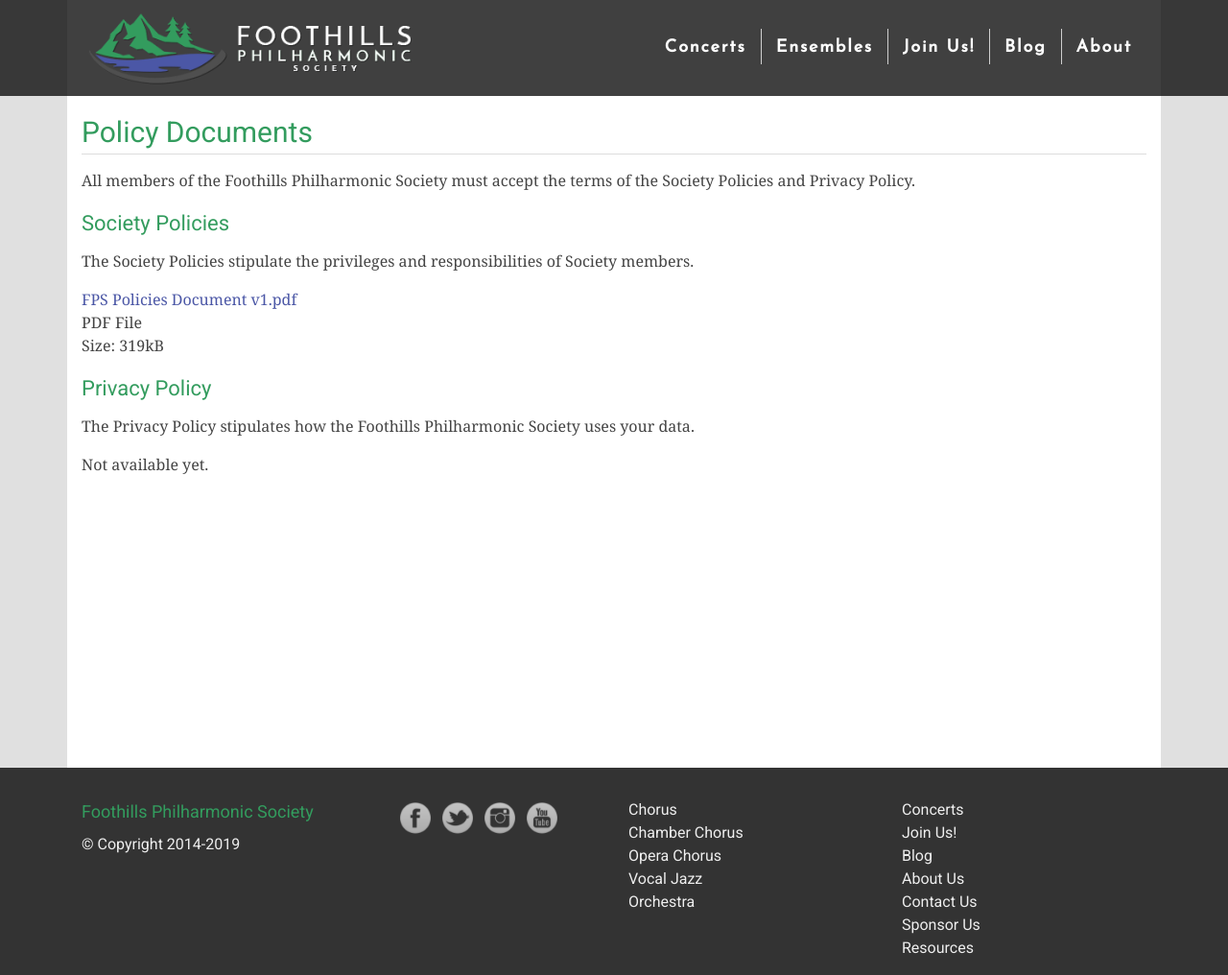
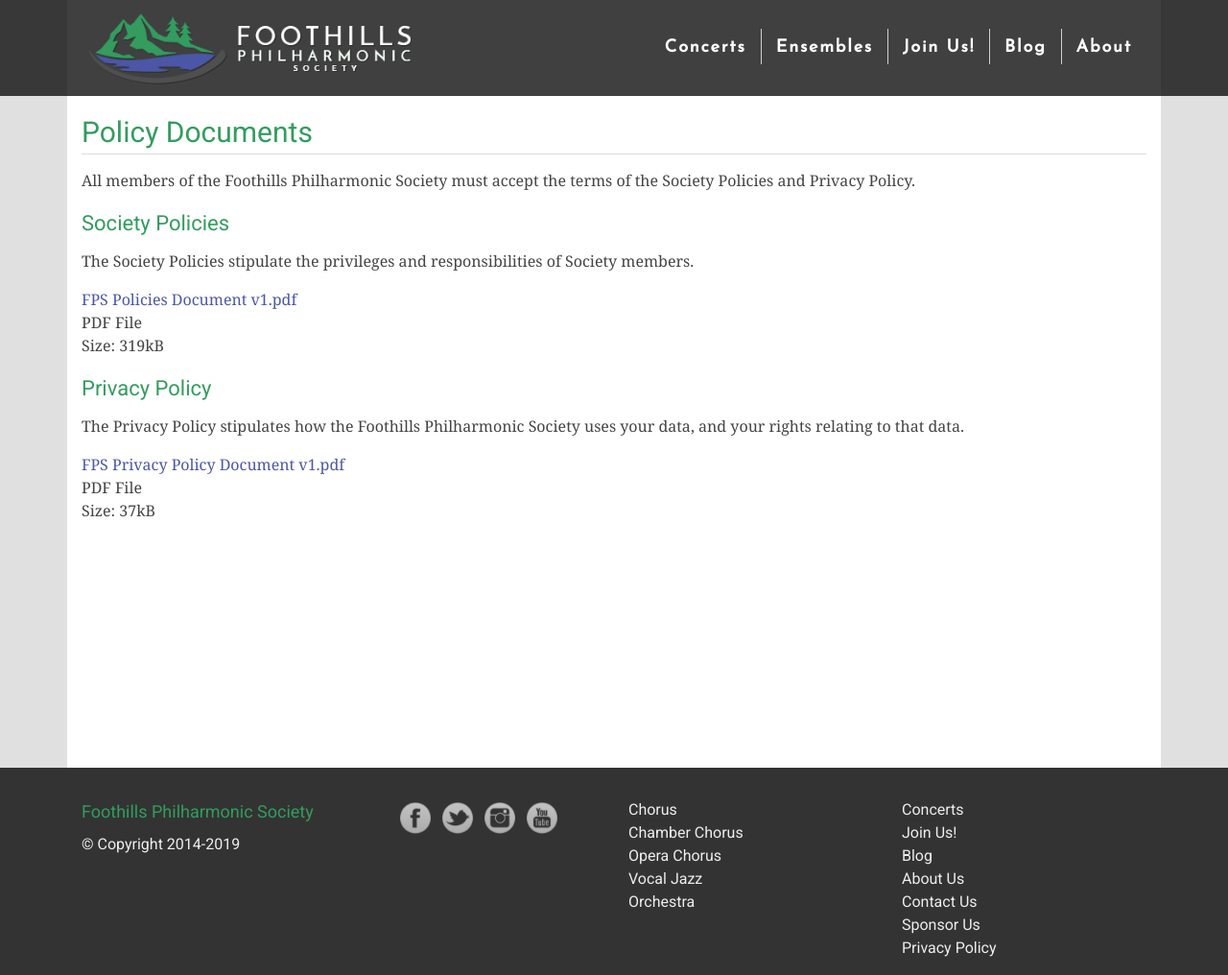
Before and after one commit to percyhanna/fps, a Jekyll site: the page built from policies/index.html, in a window 1280 px wide and 1016 px high. Shown: the whole window at 96% size. Built offline with Jekyll 4.4.1, drawn with Linux system fonts in a browser that asks for light colours; nearby versions of some CDN libraries; Markdown is read by kramdown in place of the engine named in the settings.

Commit message:
Add Privacy Policy to website

```diff
--- a/_layouts/default.html
+++ b/_layouts/default.html
@@ -134,7 +134,7 @@
             <li><a href="/about-us">About Us</a></li>
             <li><a href="/contact">Contact Us</a></li>
             <li><a href="/sponsor-us">Sponsor Us</a></li>
-            <li><a href="/chorus/resources">Resources</a></li>
+            <li><a href="/policies">Privacy Policy</a></li>
           </ul>
         </div>
       </div>
--- a/policies/index.html
+++ b/policies/index.html
@@ -21,7 +21,7 @@
     </p>
 
     <p>
-      <a href="/policies/society-policies/FPS%20Policies%20Document%20v1.pdf">
+      <a href="/downloads/policy-documents/FPS%20Policies%20Document%20v1.pdf">
         FPS Policies Document v1.pdf</a
       ><br />
       PDF File<br />
@@ -32,9 +32,15 @@
 
     <p>
       The Privacy Policy stipulates how the Foothills Philharmonic Society uses
-      your data.
+      your data, and your rights relating to that data.
     </p>
 
-    <p>Not available yet.</p>
+    <p>
+      <a href="/downloads/policy-documents/FPS%20Privacy%20Policy%20v1.pdf">
+        FPS Privacy Policy Document v1.pdf</a
+      ><br />
+      PDF File<br />
+      Size: 37kB
+    </p>
   </div>
 </div>
```
Also changed, not shown: 2 other files.
